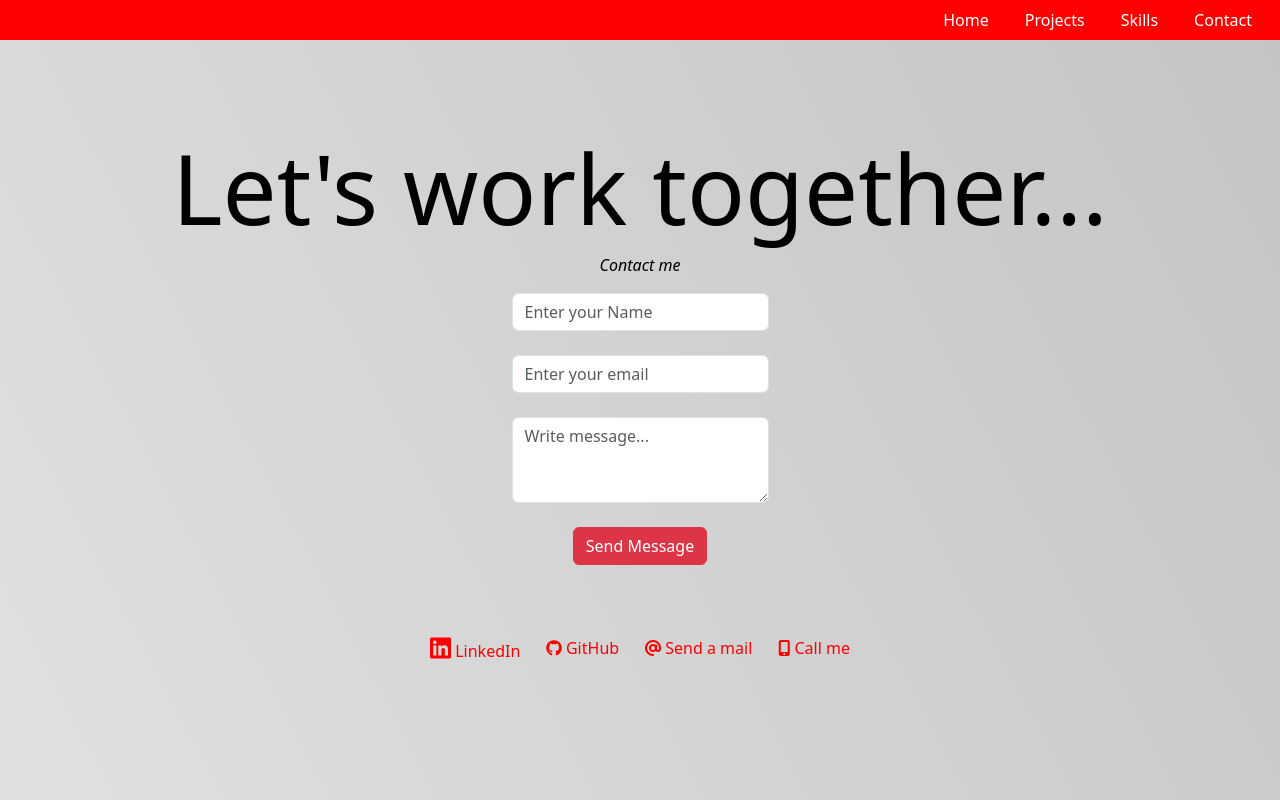
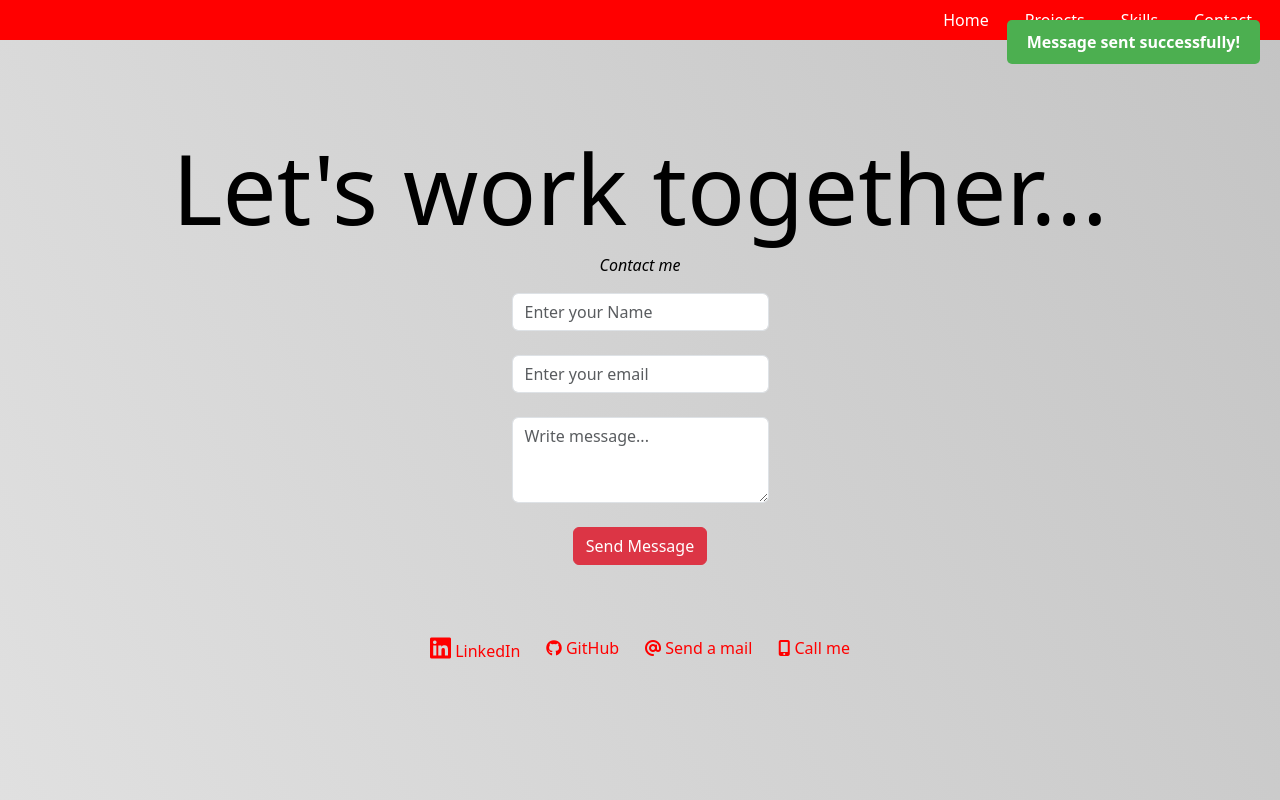
Before and after one commit to saiyskr/Portfolio-react, a React (Create React App) app: page / in a window 1280 px wide. Both pictures are taken after typing "Sample", "name@example.com", "Sample" into the empty fields and a click on the button "Send Message". Shown: the part 2449-3249 px from the top of the page. Built offline with nearby package versions, Linux system fonts and the light colour scheme.

Commit message:
added message sent notification

```diff
--- a/src/App.css
+++ b/src/App.css
@@ -410,3 +410,34 @@ nav a {
 .bigger-icon {
   font-size: 1.5em;
 }
+.success-message {
+  color: green;
+  font-weight: bold;
+  margin-top: 10px;
+}
+
+.error-message {
+  color: red;
+  font-weight: bold;
+  margin-top: 10px;
+}
+.floating-notification {
+  position: fixed;
+  top: 20px;
+  right: 20px;
+  z-index: 1000;
+  padding: 10px 20px;
+  border-radius: 5px;
+  font-weight: bold;
+  transition: opacity 0.5s ease-in-out;
+}
+
+.floating-notification.success {
+  background-color: #4caf50;
+  color: white;
+}
+
+.floating-notification.error {
+  background-color: #f44336;
+  color: white;
+}
--- a/src/Contact.js
+++ b/src/Contact.js
@@ -10,6 +10,10 @@ function Contact() {
     message: '',
   });
   const [errors, setErrors] = useState({});
+  const [successMessage, setSuccessMessage] = useState('');
+  const [errorMessage, setErrorMessage] = useState('');
+  const [showSuccess, setShowSuccess] = useState(false);
+  const [showError, setShowError] = useState(false);
 
   const validateForm = () => {
     let isValid = true;
@@ -42,11 +46,14 @@ function Contact() {
     }
 
     setLoading(true);
+    setSuccessMessage('');
+    setErrorMessage('');
 
     try {
       const result = await emailjs.sendForm('service_d7akce4', 'template_eiqlxwg', form.current, '8OgsQrHWvCaPJOcUy');
       console.log(result.text);
-      console.log('Message sent!');
+      setSuccessMessage('Message sent successfully!');
+      setShowSuccess(true);
       // Clear form inputs
       form.current.reset();
       setFormData({
@@ -56,9 +63,14 @@ function Contact() {
       });
     } catch (error) {
       console.log(error.text);
-      console.log('Error sending message, try again!');
+      setErrorMessage('Error sending message, please try again.');
+      setShowError(true);
     } finally {
       setLoading(false);
+      setTimeout(() => {
+        setShowSuccess(false);
+        setShowError(false);
+      }, 3000);
     }
   };
 
@@ -92,7 +104,6 @@ function Contact() {
             placeholder="Enter your Name"
             value={formData.name}
             onChange={handleChange}
-            // style={{ width: '100%' }}
             required
           />
           <span className="error">{errors.name}</span>
@@ -108,7 +119,6 @@ function Contact() {
             placeholder="Enter your email"
             value={formData.email}
             onChange={handleChange}
-            // style={{ width: '100%' }}
             required
           />
           <span className="error">{errors.email}</span>
@@ -123,7 +133,6 @@ function Contact() {
             placeholder="Write message..."
             value={formData.message}
             onChange={handleChange}
-            // style={{ width: '100%' }}
             required
           ></textarea>
         </div>
@@ -132,32 +141,36 @@ function Contact() {
           {loading ? 'Sending...' : 'Send Message'}
         </button>
       </form>
+      {showSuccess && <div className="floating-notification success">{successMessage}</div>}
+      {showError && <div className="floating-notification error">{errorMessage}</div>}
 
-  <div class="contact-links">
+      <div className="contact-links">
         <a
           href="https://www.linkedin.com/in/saikiranreddyy/"
           target="_blank"
-      class="btn contact-details"
+          className="btn contact-details"
           rel="noopener noreferrer"
-      ><i className="fab fa-linkedin bigger-icon"></i> LinkedIn</a>
+        >
+          <i className="fab fa-linkedin bigger-icon"></i> LinkedIn
+        </a>
         <a
           id="profile-link"
           href="https://github.com/saiyskr/"
           target="_blank"
-      class="btn contact-details"
+          className="btn contact-details"
           rel="noopener noreferrer"
-      ><i class="fab fa-github"></i> GitHub</a
         >
-    <a href="mailto:syeruva2@buffalo.edu" class="btn contact-details"
-      ><i class="fas fa-at"></i> Send a mail</a
-    >
-    <a href="tel:716-939-7219" class="btn contact-details"
-      ><i class="fas fa-mobile-alt"></i> Call me</a
-    >
+          <i className="fab fa-github"></i> GitHub
+        </a>
+        <a href="mailto:syeruva2@buffalo.edu" className="btn contact-details">
+          <i className="fas fa-at"></i> Send a mail
+        </a>
+        <a href="tel:716-939-7219" className="btn contact-details">
+          <i className="fas fa-mobile-alt"></i> Call me
+        </a>
       </div>
+    </section>
+  );
+}
 
-</section>
-    )
-
-};
 export default Contact;
```
Lines whose indentation alone changed are shown as unchanged.
